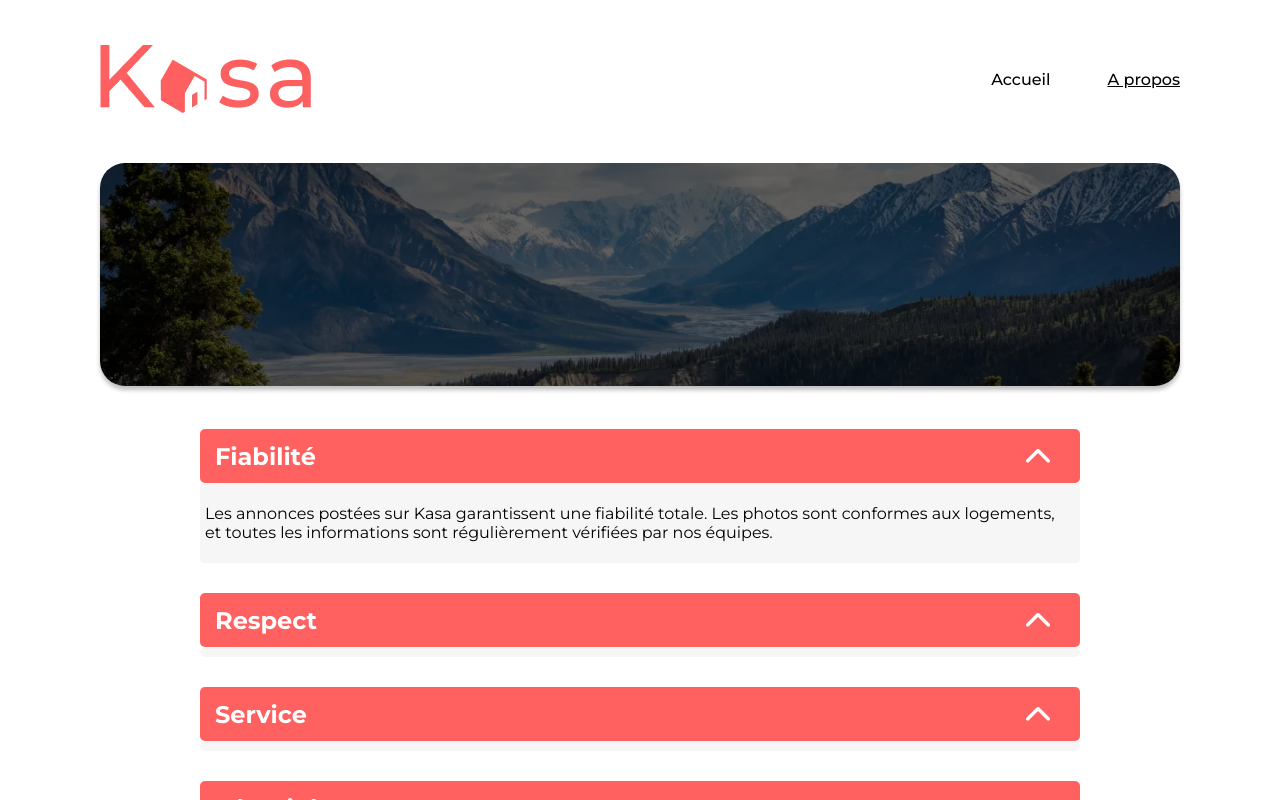
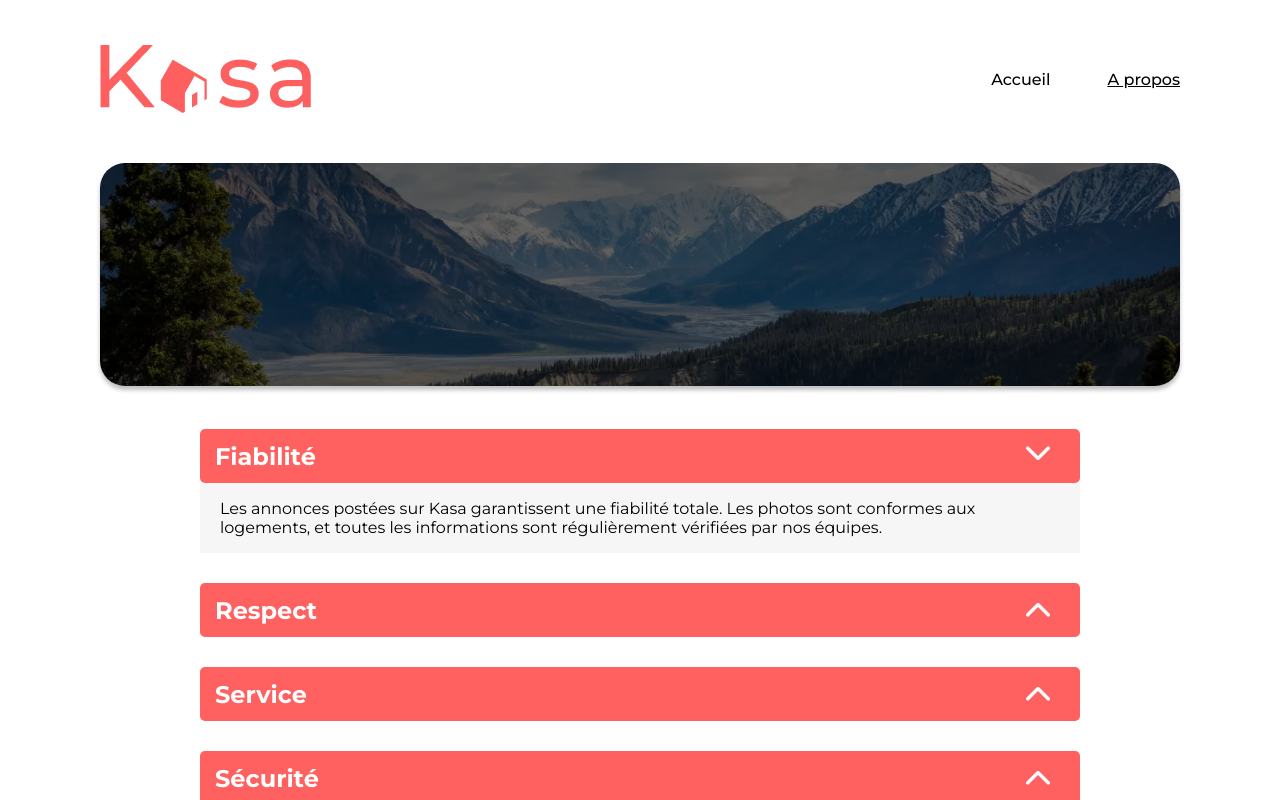
Before and after one commit to LaflorentieNicolas/P6-Kasa, a React (Create React App) app: page /about in a window 1280 px wide. Both pictures are taken after a click on the button 1038 px from the left and 456 px from the top of the page. Shown: the top 800 px of the page. Built offline with nearby package versions, Linux system fonts and the light colour scheme.

Commit message:
Change data name (home/about files) - add transform and trasition on collapse

```diff
--- a/src/components/Collapse.jsx
+++ b/src/components/Collapse.jsx
@@ -9,14 +9,18 @@ function Collapse({ title, description }) {
   };
   return (
     <div className="collapse_container">
-      <div className="collapse">
+      <div className="collapse" onClick={display}>
         <h2 className="collapse__title">{title}</h2>
-        <button onClick={display}>
-          <img src={arrow} alt="Ouvrir le texte" />
+        <button>
+          <img
+            className={`collapse__arrow ${isOpen ? "rotate" : ""}`}
+            src={arrow}
+            alt="Ouvrir le texte"
+          />
         </button>
       </div>
-      <div className="collapse__description">
-        {isOpen && <p>{description}</p>}
+      <div className={`collapse__description ${isOpen ? "show" : ""}`}>
+        <p className="collapse__text">{description}</p>
       </div>
     </div>
   );
--- a/src/pages/About.jsx
+++ b/src/pages/About.jsx
@@ -6,8 +6,8 @@ import "../sass/main.scss";
 import imgAboutBanner from "../assets/img/banner-about.webp";
 
 const About = () => {
-  const [data, setData] = useState([]);
-  const [error, setError] = useState(false);
+  const [aboutData, setData] = useState([]);
+  const [error, setError] = useState(null);
 
   useEffect(() => {
     async function getData() {
@@ -30,7 +30,7 @@ const About = () => {
       </div>
       {error && <span>{error}</span>}
       <div className="about-container">
-        {data.map((about) => (
+        {aboutData.map((about) => (
           <Collapse
             key={about.id}
             id={about.id}
--- a/src/pages/Home.jsx
+++ b/src/pages/Home.jsx
@@ -5,8 +5,8 @@ import "../sass/main.scss";
 import imgHomeBanner from "../assets/img/banner-home.webp";
 
 const Home = () => {
-  const [data, setData] = useState([]);
-  const [error, setError] = useState(false);
+  const [logementData, setData] = useState([]);
+  const [error, setError] = useState(null);
 
   useEffect(() => {
     async function getData() {
@@ -32,7 +32,7 @@ const Home = () => {
       {error && <span>{error}</span>}
 
       <div className="card-container">
-        {data.map((logement) => (
+        {logementData.map((logement) => (
           <Card
             key={logement.id}
             id={logement.id}
--- a/src/sass/components/_collapse.scss
+++ b/src/sass/components/_collapse.scss
@@ -30,6 +30,23 @@
       font-size: 13px;
     }
   }
+  &__arrow {
+    transition: transform 0.3s ease;
+  }
+  &__text {
+    padding: 0 20px;
+    opacity: 0;
+    transform: translateY(-20px);
+    transition: opacity 0.5s ease, transform 0.5s ease;
+  }
+}
+.rotate {
+  transform: rotate(180deg);
+}
+
+.show .collapse__text {
+  opacity: 1;
+  transform: translateY(0);
 }
 
 button {
@@ -38,7 +55,13 @@ button {
 }
 
 .collapse__description {
-  border-radius: 5px;
-  padding: 5px;
+  max-height: 0;
+  overflow: hidden;
+  transition: max-height 0.5s ease, background-color 0.5s ease;
   background-color: $light-gray;
 }
+
+.show {
+  max-height: 100%;
+  transition: max-height 0.5s ease, background-color 0.5s ease;
+}
```
